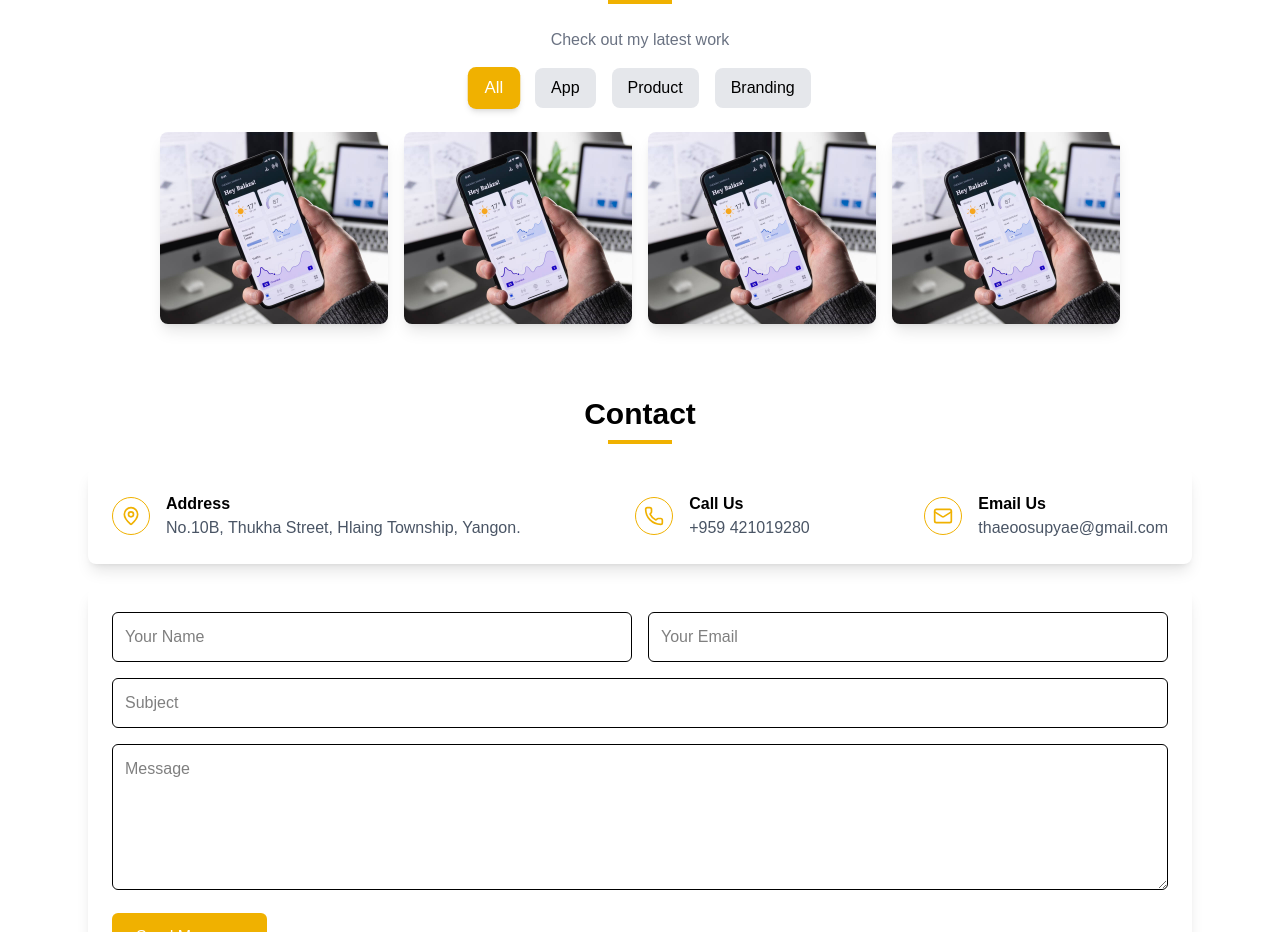
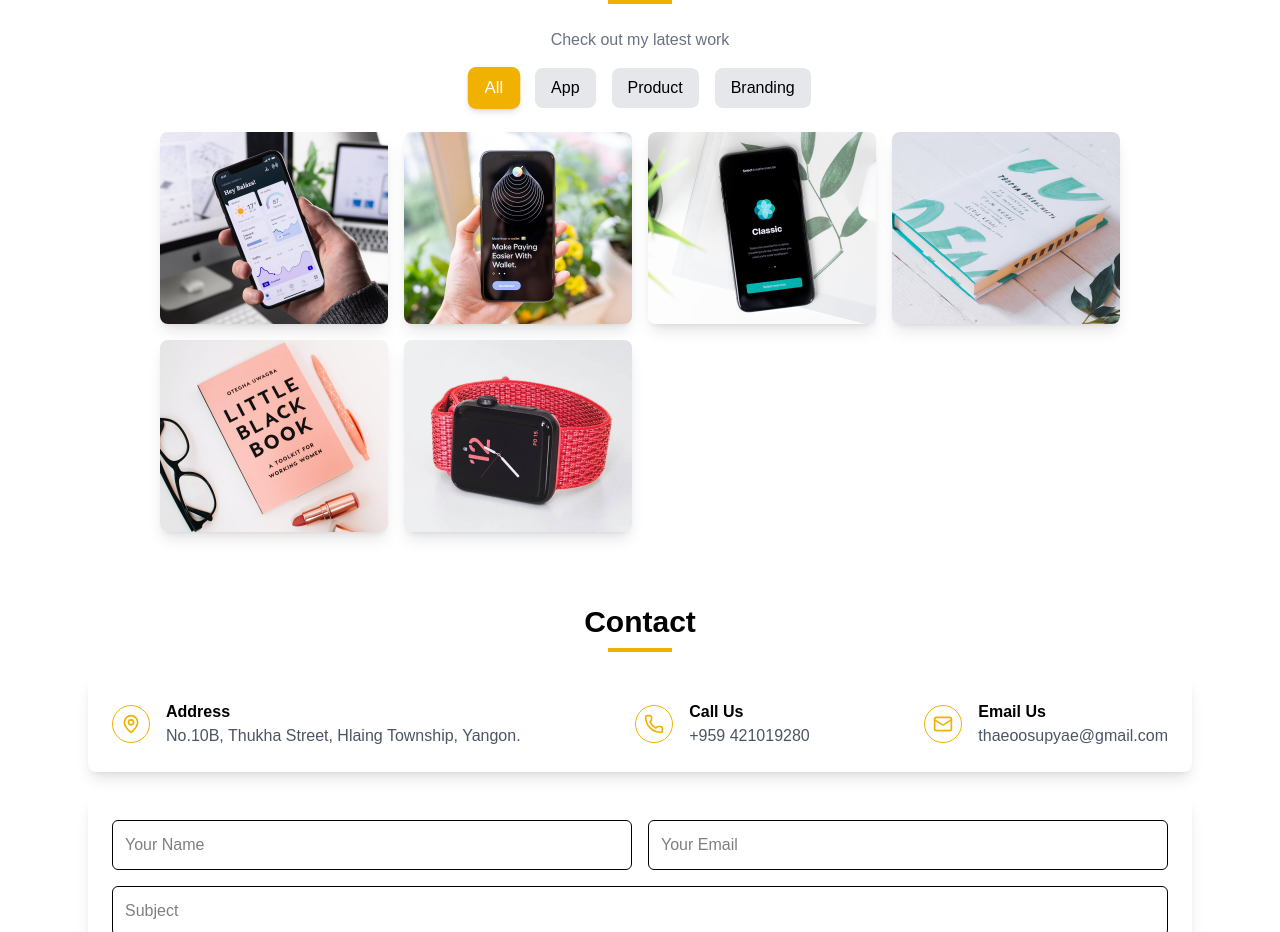
Before and after one commit to SLprogramming/better_portfolio, a React (Vite) app: page / in a window 1280 px wide. Shown: the part 2260-3192 px from the top of the page. Built offline with nearby package versions, Linux system fonts and the light colour scheme.

Commit message:
change sttatic data

```diff
--- a/src/helper/portfolios.js
+++ b/src/helper/portfolios.js
@@ -2,8 +2,10 @@
 
 export const portfolioData = [
     { id: 1, title: "App UI Design", description:'Lorem ipsum, dolor sit amet consectetur',category: "App", image: "/assets/img/portfolio/app-1.jpg" },
-    { id: 2, title: "Smart Watch", description:'Lorem ipsum, dolor sit amet consectetur',category: "Product", image: "/assets/img/portfolio/app-1.jpg" },
-    { id: 3, title: "Cosmetics Branding", description:'Lorem ipsum, dolor sit amet consectetur',category: "Branding", image: "/assets/img/portfolio/app-1.jpg" },
-    { id: 5, title: "Mobile Wallet", description:'Lorem ipsum, dolor sit amet consectetur',category: "App", image: "/assets/img/portfolio/app-1.jpg" },
+    { id: 2, title: "Smart Watch", description:'Lorem ipsum, dolor sit amet consectetur',category: "Product", image: "/assets/img/portfolio/app-2.jpg" },
+    { id: 3, title: "Cosmetics Branding", description:'Lorem ipsum, dolor sit amet consectetur',category: "Branding", image: "/assets/img/portfolio/app-3.jpg" },
+    { id: 4, title: "Cosmetics Branding", description:'Lorem ipsum, dolor sit amet consectetur',category: "Branding", image: "/assets/img/portfolio/books-1.jpg" },
+    { id: 5, title: "Mobile Wallet", description:'Lorem ipsum, dolor sit amet consectetur',category: "App", image: "/assets/img/portfolio/books-2.jpg" },
+    { id: 6, title: "Mobile Wallet", description:'Lorem ipsum, dolor sit amet consectetur',category: "App", image: "/assets/img/portfolio/product-1.jpg" },
 
   ];
```
